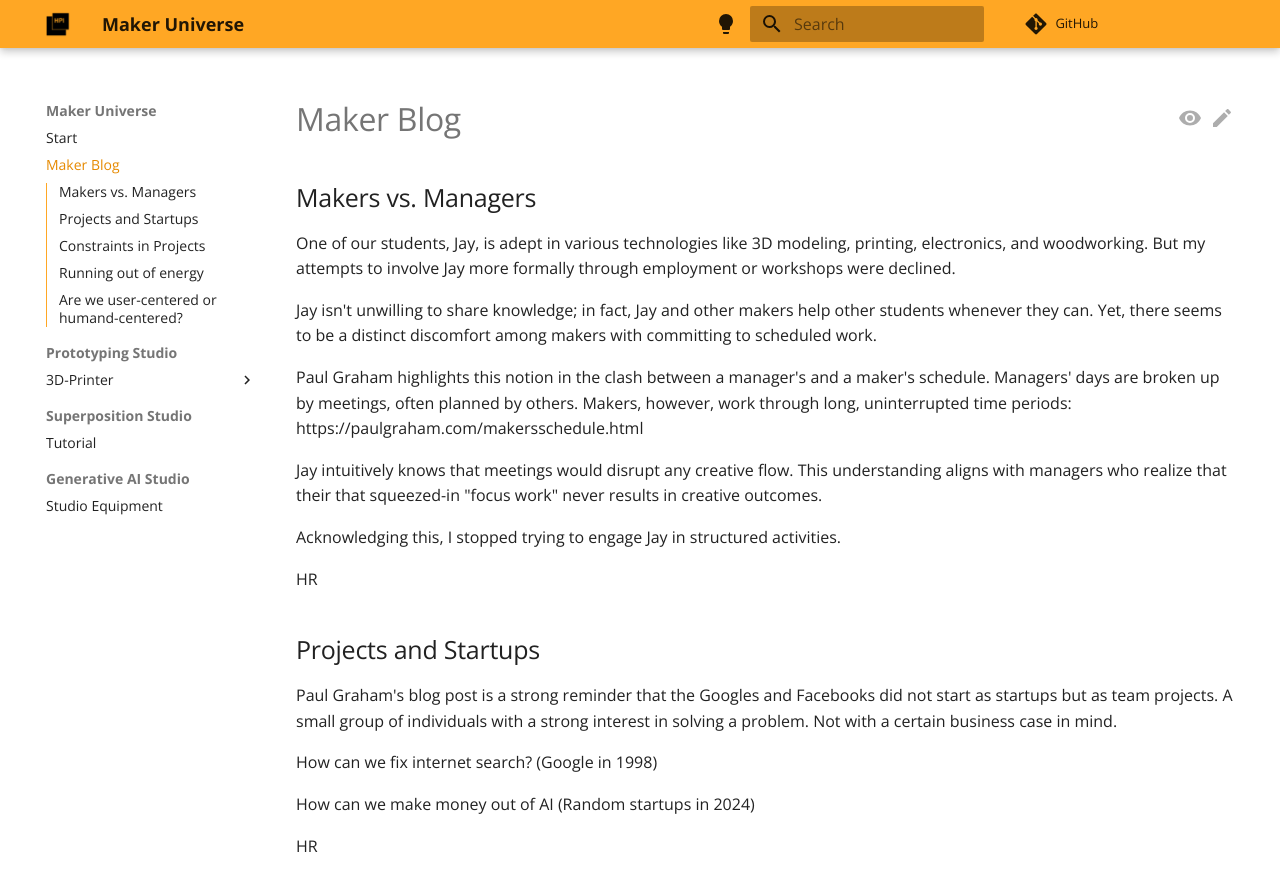
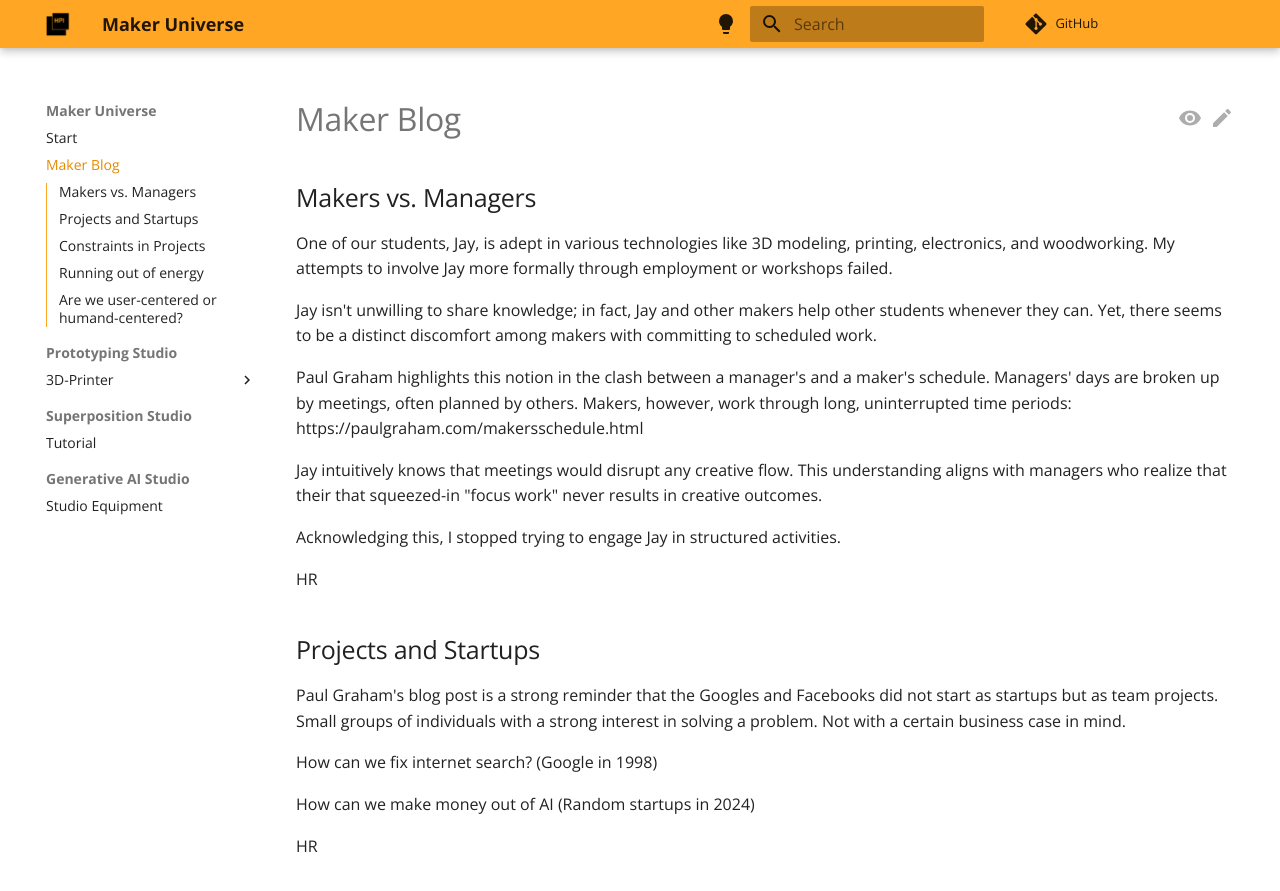
Before and after one commit to makeruniverse/docs, an MkDocs documentation site: the page built from docs/blog/blog.md, in a window 1280 px wide and 900 px high. Shown: the top 891 px of the window. Built offline with MkDocs 1.6.1 and Material for MkDocs 9.7.7, drawn with Linux system fonts in a browser that asks for light colours; comment, search, counter and statistics services are not loaded.

Commit message:
blogpost updates

```diff
--- a/docs/blog/blog.md
+++ b/docs/blog/blog.md
@@ -2,7 +2,7 @@
 
 ## Makers vs. Managers
 
-One of our students, Jay, is adept in various technologies like 3D modeling, printing, electronics, and woodworking. But my attempts to involve Jay more formally through employment or workshops were declined.
+One of our students, Jay, is adept in various technologies like 3D modeling, printing, electronics, and woodworking. My attempts to involve Jay more formally through employment or workshops failed.
 
 Jay isn't unwilling to share knowledge; in fact, Jay and other makers help other students whenever they can. Yet, there seems to be a distinct discomfort among makers with committing to scheduled work.
 
@@ -17,7 +17,7 @@ HR
 
 ## Projects and Startups
 
-Paul Graham's blog post is a strong reminder that the Googles and Facebooks did not start as startups but as team projects. A small group of individuals with a strong interest in solving a problem. Not with a certain business case in mind.
+Paul Graham's blog post is a strong reminder that the Googles and Facebooks did not start as startups but as team projects. Small groups of individuals with a strong interest in solving a problem. Not with a certain business case in mind.
 
 How can we fix internet search? (Google in 1998)
 
```
